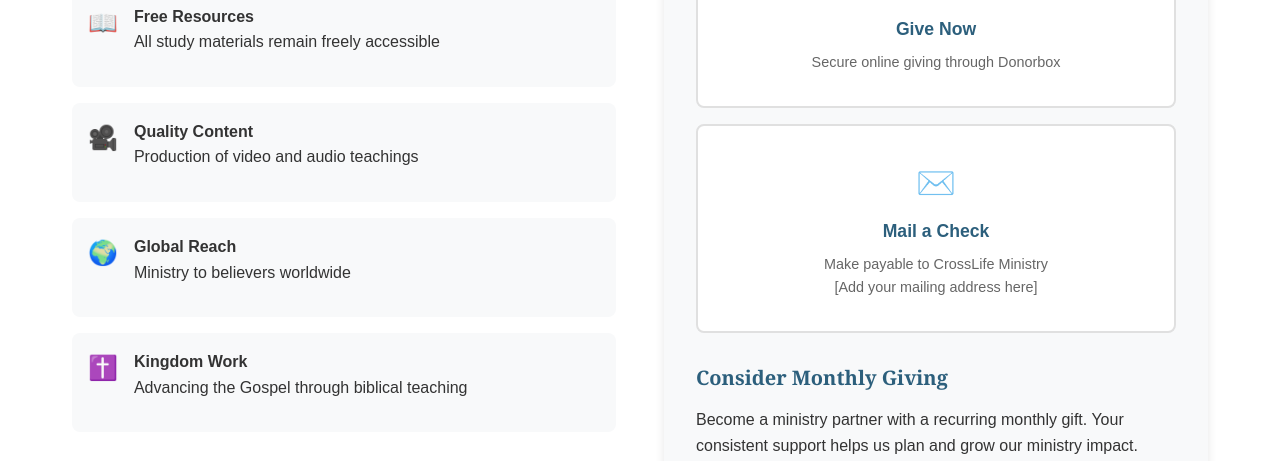
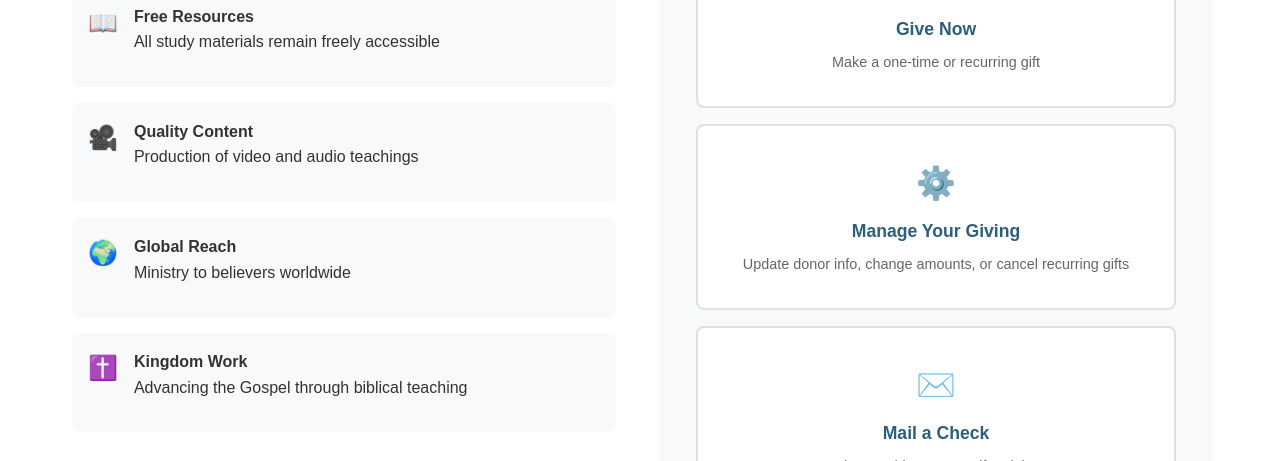
Before and after one commit to jshumate8/CrossLife_Website, a plain HTML site: page donate.html in a window 1280 px wide. Shown: the part 565-1026 px from the top of the page. Drawn offline with Linux system fonts and the light colour scheme.

Commit message:
Add manage giving option for existing donors

```diff
--- a/donate.html
+++ b/donate.html
@@ -83,7 +83,16 @@
                                rel="noopener">
                                 <span class="method-icon">🎁</span>
                                 <span class="method-name">Give Now</span>
-                                <span class="method-description">Secure online giving through Donorbox</span>
+                                <span class="method-description">Make a one-time or recurring gift</span>
+                            </a>
+
+                            <a href="https://donorbox.org/donor/sign_in"
+                               class="donate-method-btn secondary"
+                               target="_blank"
+                               rel="noopener">
+                                <span class="method-icon">⚙️</span>
+                                <span class="method-name">Manage Your Giving</span>
+                                <span class="method-description">Update donor info, change amounts, or cancel recurring gifts</span>
                             </a>
 
                             <div class="donate-method-btn check">
```
